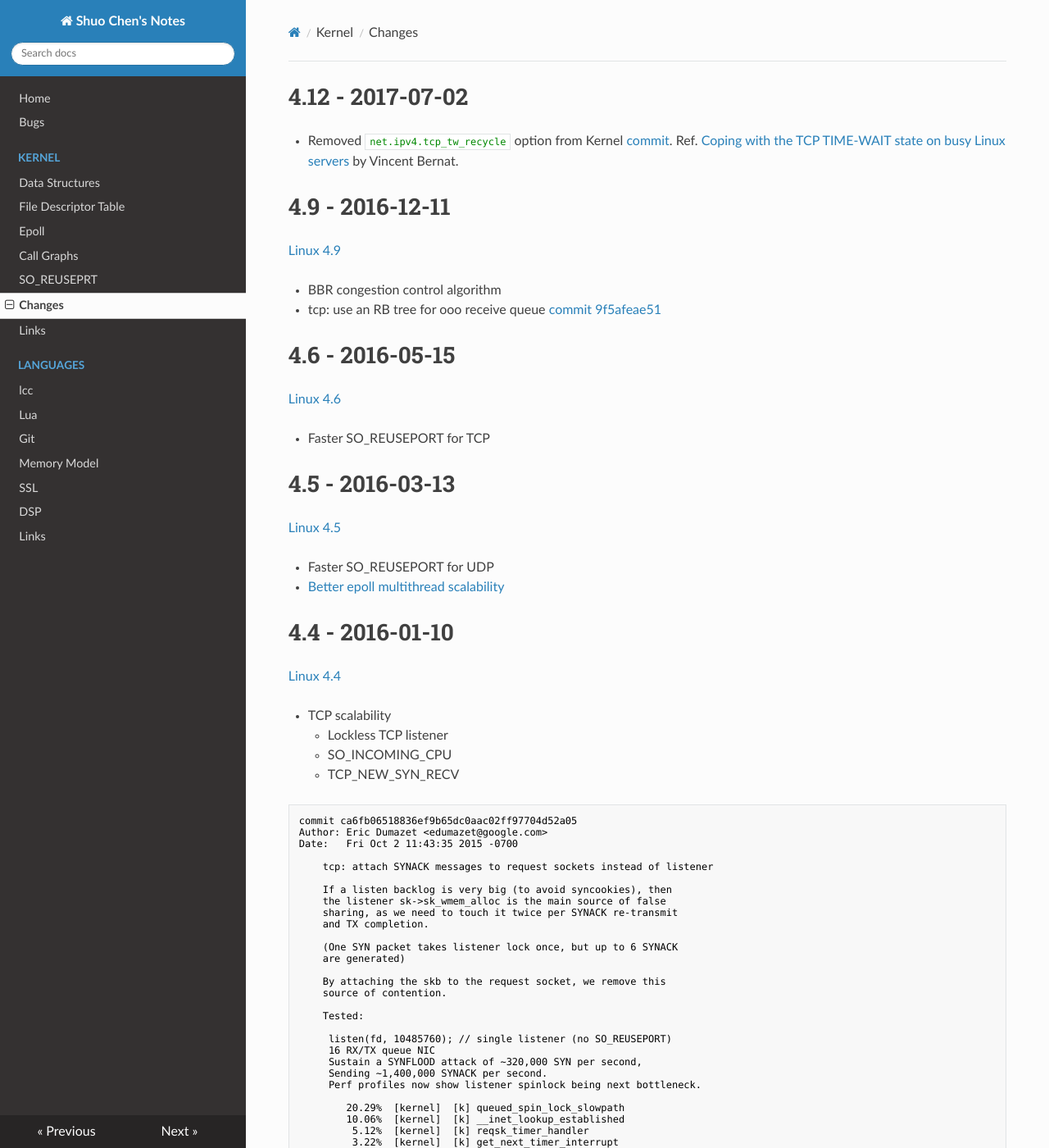
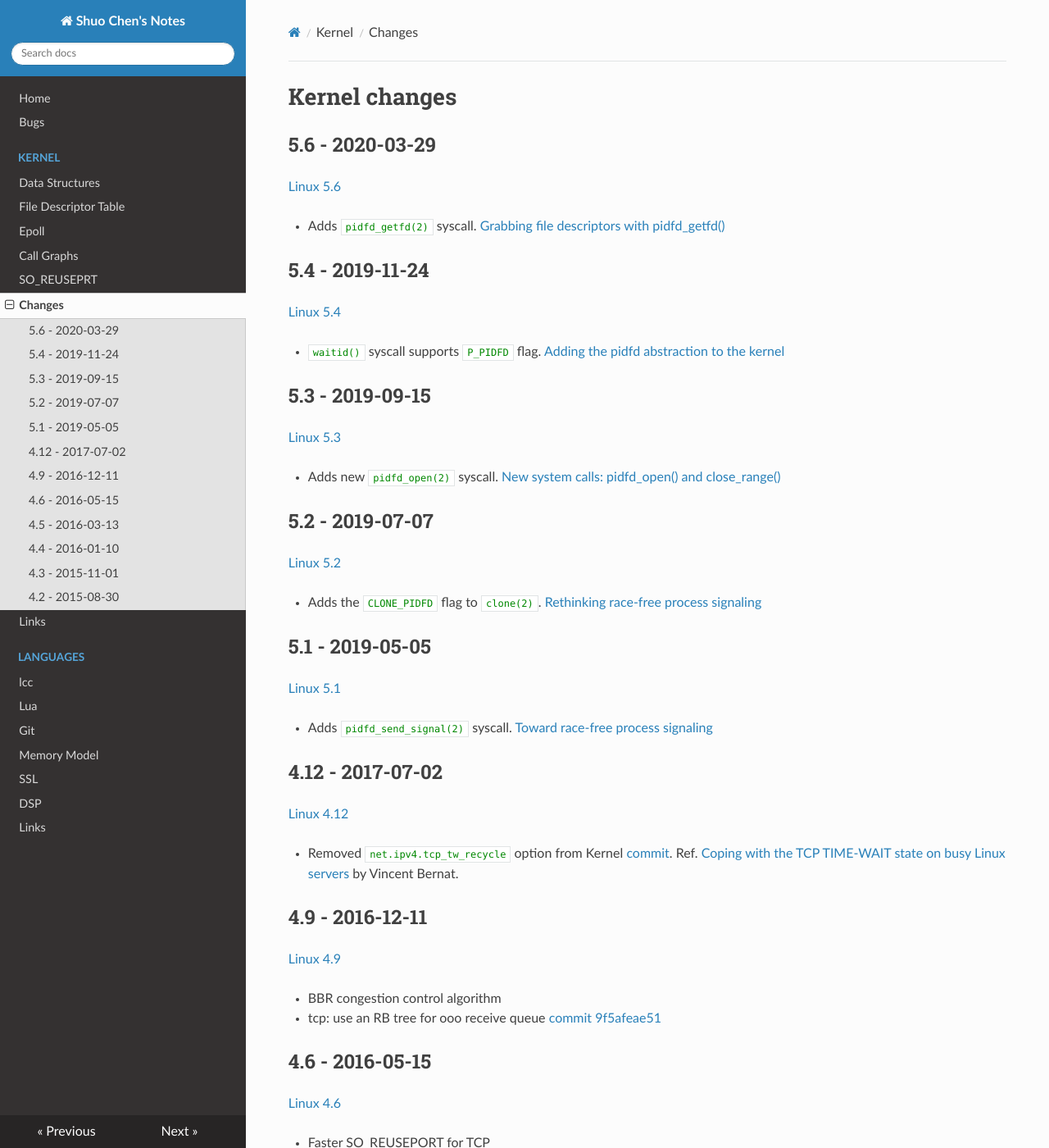
Before and after one commit to chenshuo/notes, an MkDocs documentation site: the page built from docs/kernel/changes.md, in a window 1280 px wide and 1400 px high. Shown: the whole window at 82% size. Built offline with MkDocs 1.6.1, drawn with Linux system fonts in a browser that asks for light colours; nearby versions of some CDN libraries; old or Windows-style settings are respelled for this version of MkDocs.

Commit message:
update kernel/changes.md for pidfd.

````diff
--- a/docs/kernel/changes.md
+++ b/docs/kernel/changes.md
@@ -1,29 +1,63 @@
-# 4.12 - 2017-07-02
+# Kernel changes
+
+## 5.6 - 2020-03-29
+
+[Linux 5.6](https://kernelnewbies.org/Linux_5.6)
+
+* Adds `pidfd_getfd(2)` syscall.  [Grabbing file descriptors with pidfd_getfd()](https://lwn.net/Articles/808997/)
+
+## 5.4 - 2019-11-24
+
+[Linux 5.4](https://kernelnewbies.org/Linux_5.4)
+
+* `waitid()` syscall supports `P_PIDFD` flag.  [Adding the pidfd abstraction to the kernel](https://lwn.net/Articles/801319/)
+
+## 5.3 - 2019-09-15
+
+[Linux 5.3](https://kernelnewbies.org/Linux_5.3)
+
+* Adds new `pidfd_open(2)` syscall.  [New system calls: pidfd_open() and close_range()](https://lwn.net/Articles/789023/)
+
+## 5.2 - 2019-07-07
+
+[Linux 5.2](https://kernelnewbies.org/Linux_5.2)
+
+* Adds the `CLONE_PIDFD` flag to `clone(2)`. [Rethinking race-free process signaling](https://lwn.net/Articles/784831/)
+
+## 5.1 - 2019-05-05
+
+[Linux 5.1](https://kernelnewbies.org/Linux_5.1)
+
+* Adds `pidfd_send_signal(2)` syscall.  [Toward race-free process signaling](https://lwn.net/Articles/773459/)
+
+## 4.12 - 2017-07-02
+
+[Linux 4.12](https://kernelnewbies.org/Linux_4.12)
 
 * Removed `net.ipv4.tcp_tw_recycle` option from Kernel [commit](https://git.kernel.org/pub/scm/linux/kernel/git/torvalds/linux.git/commit/?id=4396e46187ca5070219b81773c4e65088dac50cc).
 Ref. [Coping with the TCP TIME-WAIT state on busy Linux servers](https://vincent.bernat.ch/en/blog/2014-tcp-time-wait-state-linux) by Vincent Bernat.
 
-# 4.9 - 2016-12-11
+## 4.9 - 2016-12-11
 
 [Linux 4.9](https://kernelnewbies.org/Linux_4.9)
 
 * BBR congestion control algorithm
 * tcp: use an RB tree for ooo receive queue [commit 9f5afeae51](https://git.kernel.org/cgit/linux/kernel/git/torvalds/linux.git/commit/?id=9f5afeae51526b3ad7b7cb21ee8b145ce6ea7a7a)
 
-# 4.6 - 2016-05-15
+## 4.6 - 2016-05-15
 
 [Linux 4.6](https://kernelnewbies.org/Linux_4.6)
 
 * Faster SO_REUSEPORT for TCP
 
-# 4.5 - 2016-03-13
+## 4.5 - 2016-03-13
 
 [Linux 4.5](https://kernelnewbies.org/Linux_4.5)
 
 * Faster SO_REUSEPORT for UDP
 * [Better epoll multithread scalability](https://lwn.net/Articles/633422)
 
-# 4.4 - 2016-01-10
+## 4.4 - 2016-01-10
 
 [Linux 4.4](https://kernelnewbies.org/Linux_4.4)
 
@@ -102,7 +136,7 @@ Date:   Fri Oct 2 11:43:32 2015 -0700
     Signed-off-by: David S. Miller <davem@davemloft.net>
 ```
 
-# 4.3 - 2015-11-01
+## 4.3 - 2015-11-01
 
 [Linux 4.3](https://kernelnewbies.org/Linux_4.3)
 
@@ -140,7 +174,7 @@ Date:   Wed Dec 9 20:59:43 2015 +0000
     supported on a wider range of kernel versions).
 ```
 
-# 4.2 - 2015-08-30
+## 4.2 - 2015-08-30
 
 [Linux 4.2](https://kernelnewbies.org/Linux_4.2)
 
````
